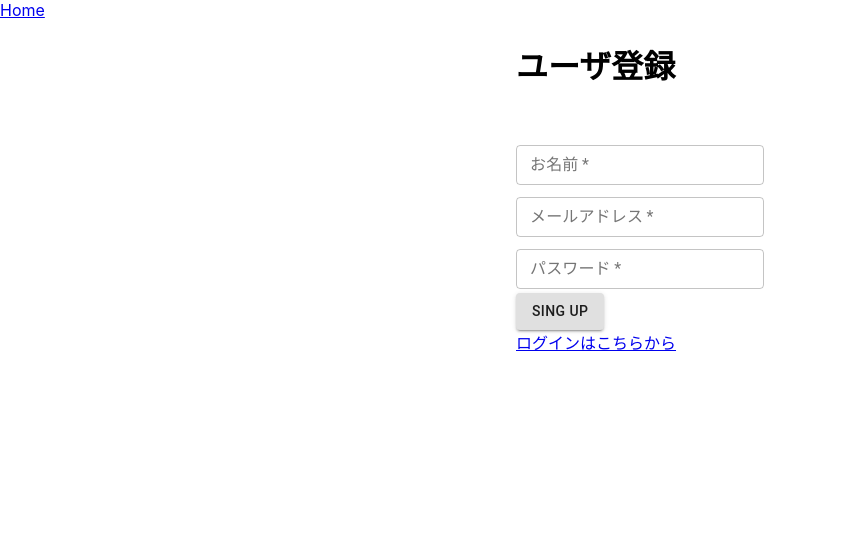
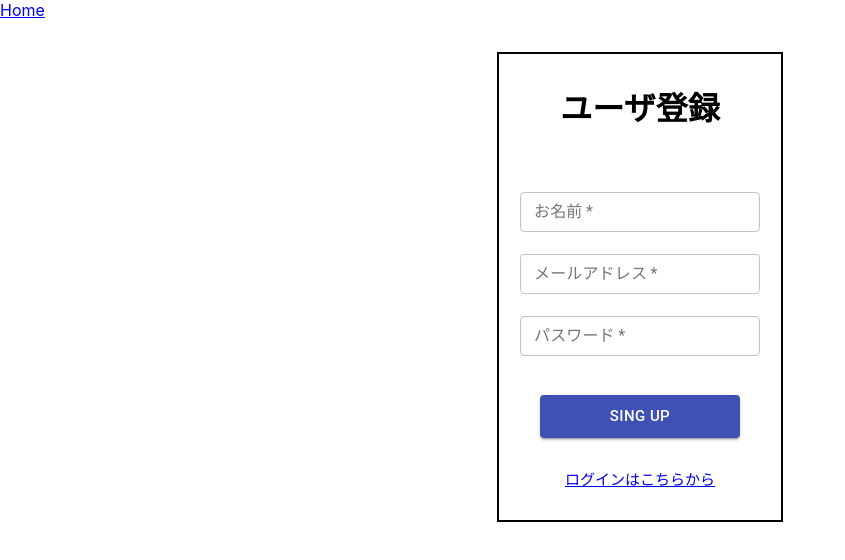
Before and after one commit to yukisakiyama2408/techtrain-react-mission1, a React (Create React App) app: page /signup in a window 1280 px wide. Shown: the top 560 px of the page, without its empty margins (0-845 px from the left). Built offline with nearby package versions, Linux system fonts and the light colour scheme.

Commit message:
update
ユーザー登録画面のUI編集

```diff
--- a/src/Books/BooksIndex.tsx
+++ b/src/Books/BooksIndex.tsx
@@ -2,7 +2,7 @@ import React, { useEffect, useState } from "react";
 import axios from "axios";
 import { useAuth } from "../Contexts/AuthContext";
 import { Link, useNavigate } from "react-router-dom";
-import ReactPaginate from "react-paginate";
+import LogoutIcon from "@mui/icons-material/Logout";
 import {
   Button,
   Table,
--- a/src/CSS/App.css
+++ b/src/CSS/App.css
@@ -75,8 +75,41 @@
   justify-content: center;
 }
 
-.signup-form {
-  margin: 0 auto;
+.signup-box {
+  height: 450px;
+  width: 250px;
+  padding: 0.5em 1em;
+  margin: 2em 0;
+  border: solid 2px #000000;
+}
+
+.signup-section {
+  text-align: center;
+}
+
+.signup-name {
+  margin: 5px;
+}
+
+.signup-email {
+  margin: 5px;
+}
+
+.signup-password {
+  margin: 5px;
+}
+
+.signup-btn-section {
+  margin-top: 30px;
+}
+
+.signup-btn {
+  width: 80%;
+}
+
+.singup-login {
+  font-size: 15px;
+  padding-top: 30px;
 }
 
 .login-box {
--- a/src/Users/Signup.tsx
+++ b/src/Users/Signup.tsx
@@ -43,7 +43,8 @@ const Signup = () => {
 
   return (
     <div className="signup">
-      <div className="signup-form">
+      <div className="signup-box">
+        <div className="signup-section">
           <h1>ユーザ登録</h1>
           <Box
             component="form"
@@ -54,7 +55,7 @@ const Signup = () => {
             justifyContent="center"
             onSubmit={handleSubmit(onSubmit)}
           >
-          <div>
+            <div className="signup-name">
               <Controller
                 name="name"
                 control={control}
@@ -83,7 +84,7 @@ const Signup = () => {
                 )}
               />
             </div>
-          <div>
+            <div className="signup-email">
               <Controller
                 name="email"
                 control={control}
@@ -112,7 +113,7 @@ const Signup = () => {
                 )}
               />
             </div>
-          <div>
+            <div className="signup-password">
               <Controller
                 name="password"
                 control={control}
@@ -142,8 +143,14 @@ const Signup = () => {
                 )}
               />
             </div>
-          <div>
-            <Button variant="contained" type="submit">
+            <div className="signup-btn-section">
+              <Button
+                variant="contained"
+                color="primary"
+                type="submit"
+                className="signup-btn"
+                size="large"
+              >
                 Sing Up
               </Button>
             </div>
@@ -153,6 +160,7 @@ const Signup = () => {
           </div>
         </div>
       </div>
+    </div>
   );
 };
 
```
Lines whose indentation alone changed are shown as unchanged.
